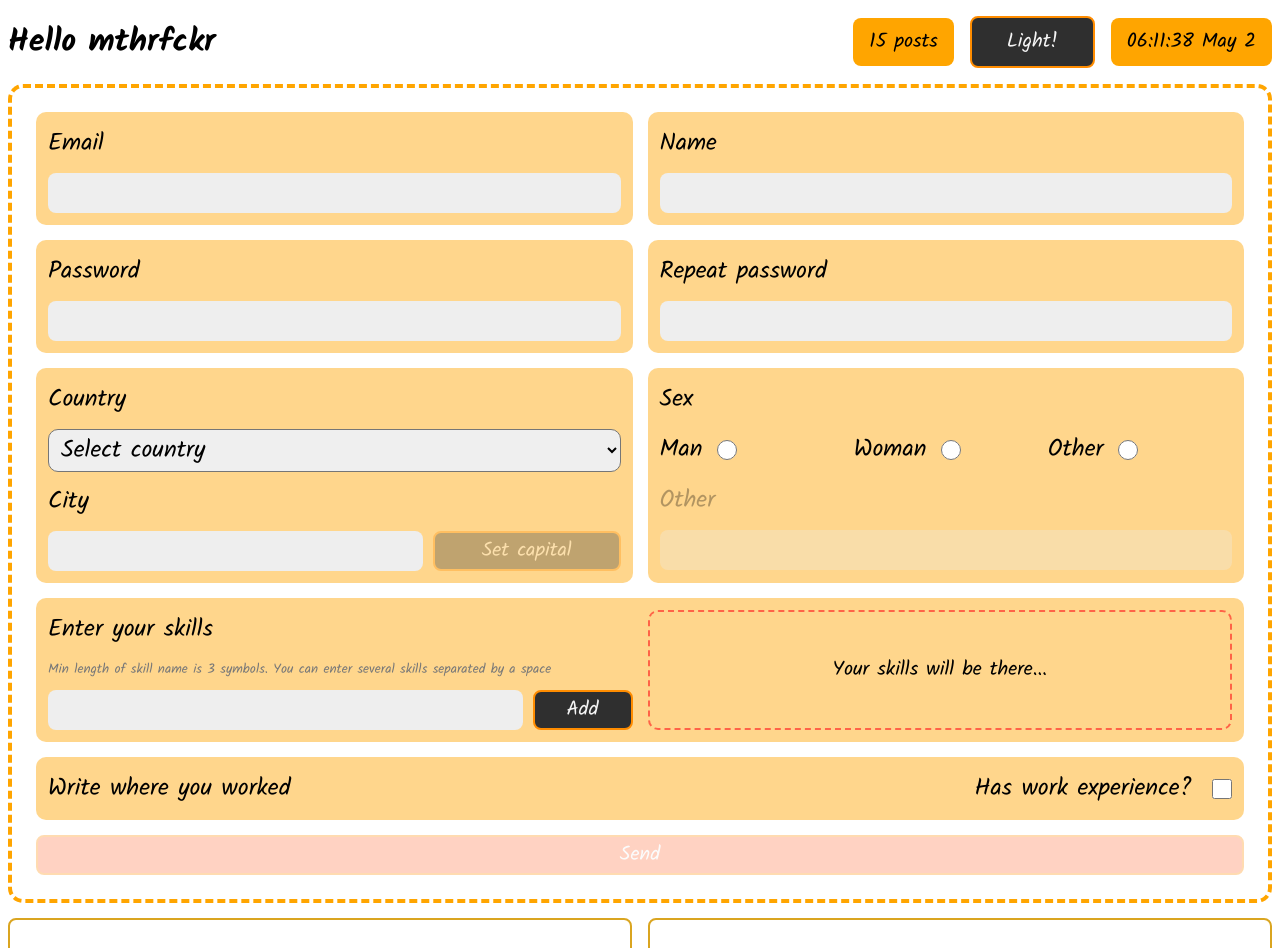
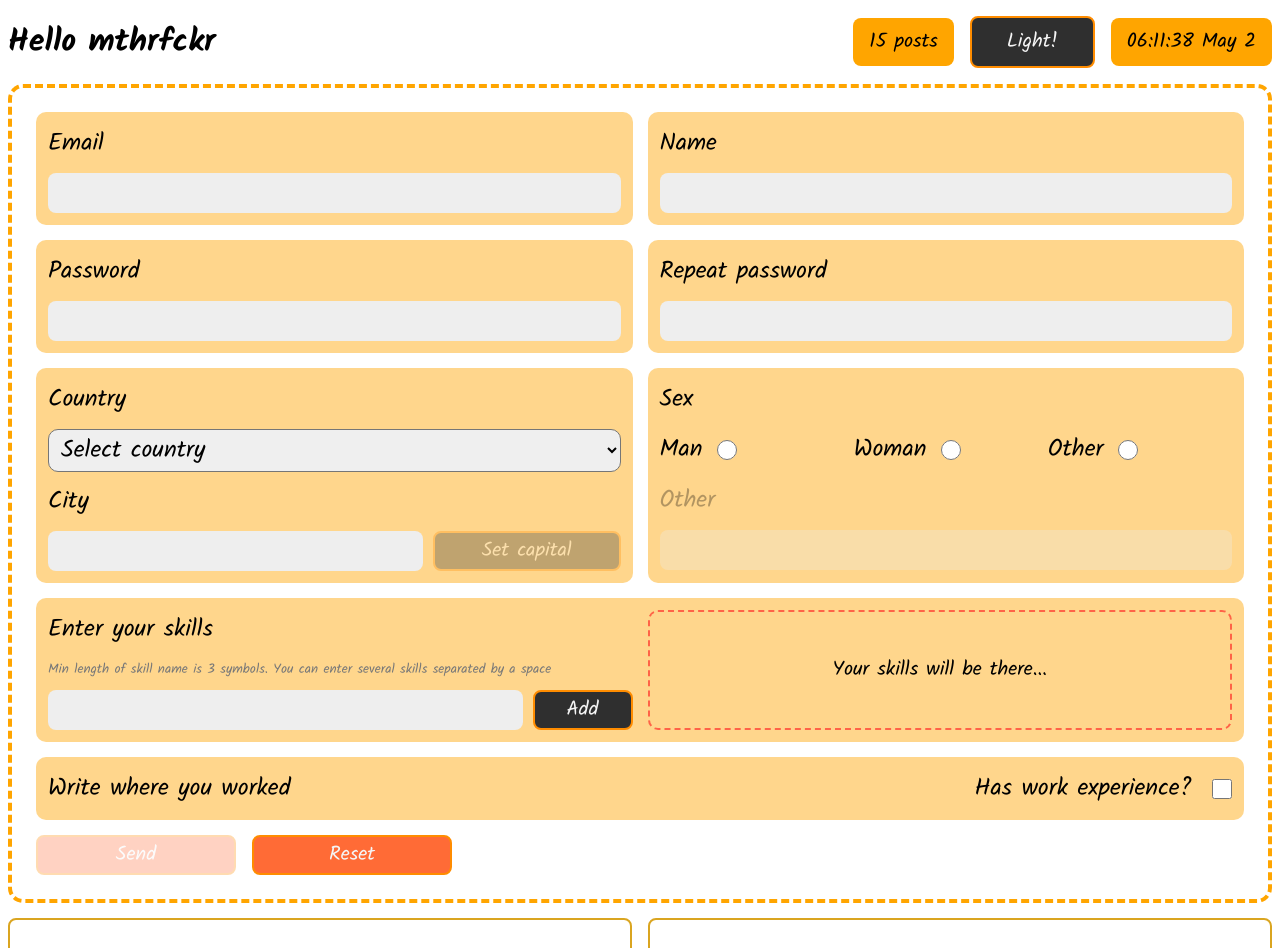
Before and after one commit to SergeyTheHuman/ng-course-vm, an Angular app: page / in a window 1280 px wide. Shown: the top 948 px of the page. Built offline with nearby package versions, Linux system fonts and the light colour scheme.

Commit message:
video #63

```diff
--- a/src/app/components/auth-form/auth-form.component.html
+++ b/src/app/components/auth-form/auth-form.component.html
@@ -395,9 +395,9 @@
 			<div class="skills">
 				<div
 					class="skills-content"
-					[ngClass]="{ 'flex-center': skillsControls.length === 0 }"
+					[ngClass]="{ 'flex-center': !skillsControls.length }"
 				>
-					<p *ngIf="skillsControls.length === 0; else skillsTemplate">
+					<p *ngIf="!skillsControls?.length; else skillsTemplate">
 						Your skills will be there...
 					</p>
 					<ng-template #skillsTemplate>
@@ -608,6 +608,7 @@
 			</ng-container>
 		</div>
 	</div>
+	<div class="footer-buttons">
 		<button
 			class="btn submit"
 			type="submit"
@@ -615,4 +616,11 @@
 		>
 			Send
 		</button>
+		<button
+			class="btn submit"
+			(click)="reset()"
+		>
+			Reset
+		</button>
+	</div>
 </form>
--- a/src/app/components/auth-form/auth-form.component.scss
+++ b/src/app/components/auth-form/auth-form.component.scss
@@ -126,6 +126,10 @@
 				height: 100%;
 				border: 2px dashed tomato;
 				border-radius: 10px;
+
+				p {
+					margin: 0;
+				}
 			}
 		}
 		.skills-wrapper {
@@ -366,3 +370,13 @@ input[disabled] {
 	align-items: center;
 	display: flex;
 }
+.footer-buttons {
+	display: flex;
+	justify-content: flex-start;
+	align-items: center;
+	gap: 1rem;
+
+	button {
+		max-width: 200px;
+	}
+}
--- a/src/app/components/auth-form/auth-form.component.ts
+++ b/src/app/components/auth-form/auth-form.component.ts
@@ -1,5 +1,12 @@
-import { Component, ElementRef, OnInit, ViewChild } from '@angular/core'
+import {
+	Component,
+	ElementRef,
+	OnDestroy,
+	OnInit,
+	ViewChild,
+} from '@angular/core'
 import { FormArray, FormControl, FormGroup, Validators } from '@angular/forms'
+import { Subject, takeUntil } from 'rxjs'
 import { MvValidators } from 'src/app/validators/validators'
 import { capitalMap } from './constants/capital-map'
 
@@ -8,8 +15,9 @@ import { capitalMap } from './constants/capital-map'
 	templateUrl: './auth-form.component.html',
 	styleUrls: ['./auth-form.component.scss'],
 })
-export class AuthFormComponent implements OnInit {
+export class AuthFormComponent implements OnInit, OnDestroy {
 	form!: FormGroup
+	destroySubject$ = new Subject()
 
 	@ViewChild('skillNameInput')
 	skillNameInputRef!: ElementRef
@@ -45,10 +53,13 @@ export class AuthFormComponent implements OnInit {
 				},
 			),
 			address: new FormGroup({
-				country: new FormControl('Country', [
-					Validators.required,
-					MvValidators.selectNonDefault('Country'),
-				]),
+				country: new FormControl('Country', {
+					validators: [
+						Validators.required,
+						MvValidators.selectNonDefault('Country'),
+					],
+					nonNullable: true,
+				}),
 				city: new FormControl('', [
 					Validators.minLength(3),
 					Validators.maxLength(20),
@@ -57,7 +68,7 @@ export class AuthFormComponent implements OnInit {
 			}),
 			skills: new FormGroup({
 				skill: new FormControl('', [Validators.minLength(3)]),
-				skills: new FormArray(
+				skills: new FormArray<FormControl>(
 					[],
 					MvValidators.formArrayMinValuesQuantuty(3),
 				),
@@ -82,10 +93,11 @@ export class AuthFormComponent implements OnInit {
 			}),
 		})
 
-		const sexSubscriotion = this.form
+		this.form
 			.get('sex')
 			?.get('sex')
-			?.valueChanges.subscribe((sex) => {
+			?.valueChanges.pipe(takeUntil(this.destroySubject$))
+			.subscribe((sex) => {
 				if (sex === 'other') {
 					this.form.get('sex')?.get('other')?.enable()
 				} else {
@@ -94,10 +106,11 @@ export class AuthFormComponent implements OnInit {
 				}
 			})
 
-		const hasWorkExperienceSubscription = this.form
+		this.form
 			.get('jobs')
 			?.get('hasWorkExperience')
-			?.valueChanges.subscribe((hasWorkExperience) => {
+			?.valueChanges.pipe(takeUntil(this.destroySubject$))
+			.subscribe((hasWorkExperience) => {
 				const jobsControl = this.form.get('jobs')?.get('jobs') as FormArray
 
 				if (
@@ -127,7 +140,7 @@ export class AuthFormComponent implements OnInit {
 	}
 
 	get skillsControls() {
-		return (this.form.get('skills')?.get('skills') as FormArray).controls
+		return (this.form.get('skills')?.get('skills') as FormArray)?.controls
 	}
 
 	removeSkill(index: number) {
@@ -186,9 +199,20 @@ export class AuthFormComponent implements OnInit {
 		)
 	}
 
+	reset() {
+		;(this.form.get('skills')?.get('skills') as FormArray)?.clear()
+		;(this.form.get('jobs')?.get('jobs') as FormArray)?.clear()
+		this.form.reset()
+	}
+
 	submit() {
 		if (this.form.invalid) return
 		delete this.form.value.skills.skill
 		console.log('Form data: ', this.form.value)
+		this.reset()
+	}
+
+	ngOnDestroy(): void {
+		this.destroySubject$.next(true)
 	}
 }
```
Lines whose indentation alone changed are shown as unchanged.
